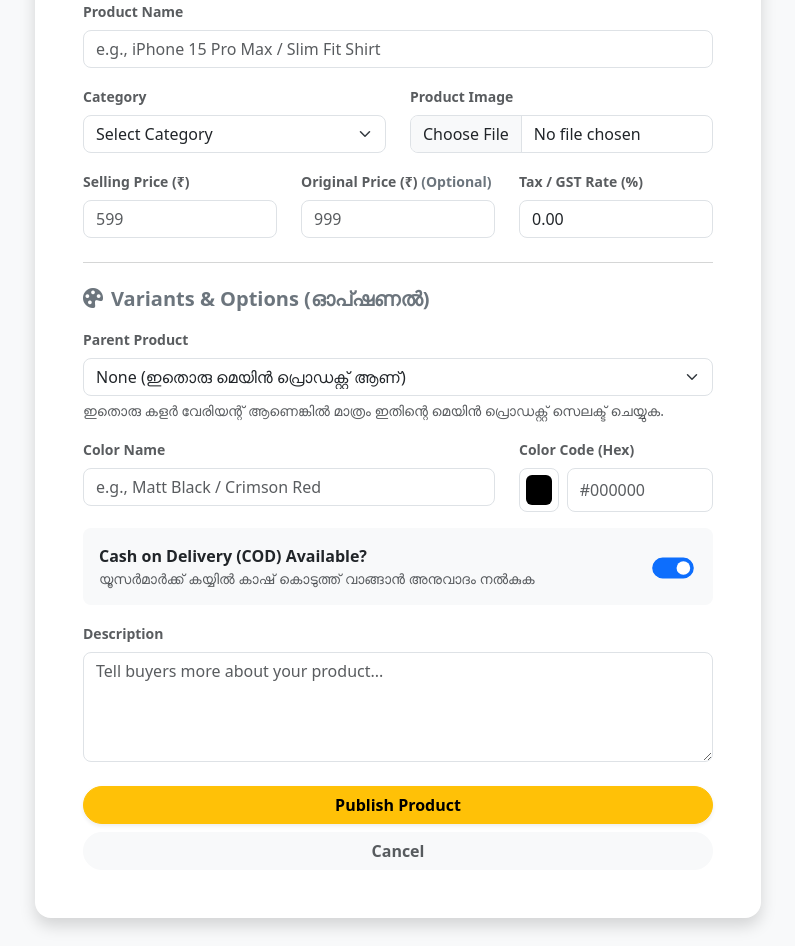
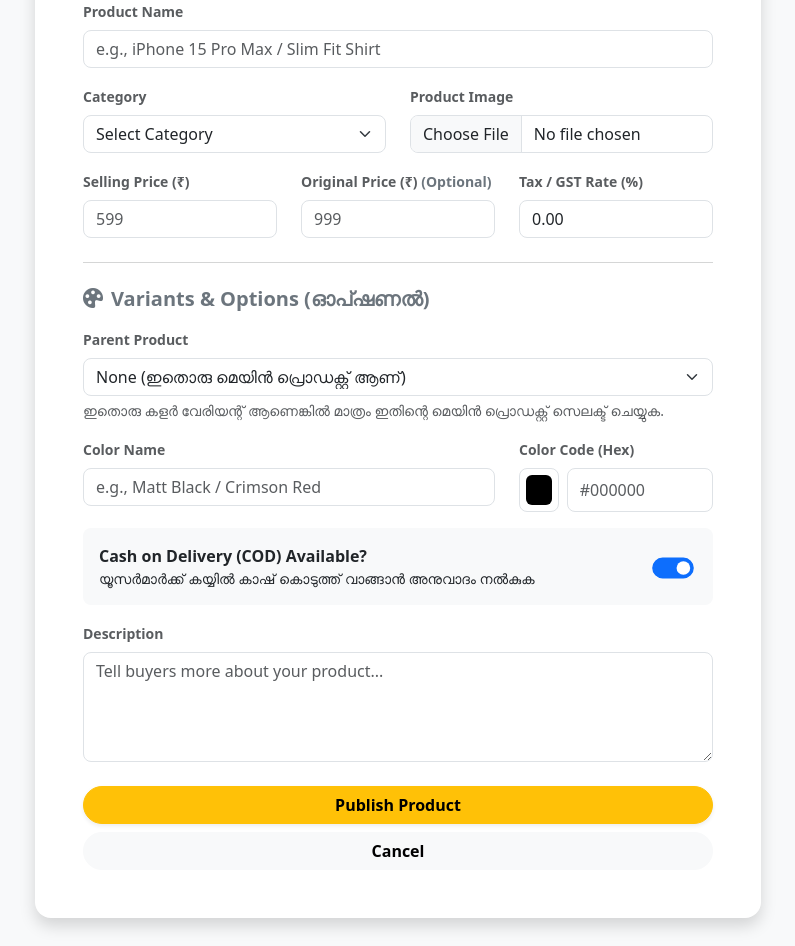
Before and after one commit to nihalyp/Rincart, a Django app: template rincartapp/templates/seller/add_product.html in a window 1280 px wide. Shown: the part 313-1259 px from the top of the page, without its empty margins (242-1037 px from the left). Run offline with Django 5.2, Linux system fonts and the light colour scheme; the template is opened without the code that fills it, so the values that code supplies are empty.

Commit message:
Update heading and button styles in add_product.html

```diff
--- a/rincartapp/templates/seller/add_product.html
+++ b/rincartapp/templates/seller/add_product.html
@@ -4,7 +4,7 @@
 {% block content %}
 <div class="container my-5" style="max-width: 750px;">
     <div class="card border-0 shadow p-4 p-sm-5 bg-white" style="border-radius: 16px;">
-        <h3 class="fw-bold text-dark mb-4 text-center">
+        <h3 class="fw-bold mb-4 text-center">
             <i class="bi bi-plus-circle text-warning me-2"></i>Add New Product
         </h3>
 
@@ -87,7 +87,7 @@
             <div class="mb-3 form-check form-switch p-3 bg-light rounded-3 ms-0 d-flex align-items-center justify-content-between">
                 <div>
                     <label class="form-check-label fw-semibold text-dark mb-0" for="codSwitch">Cash on Delivery (COD) Available?</label>
-                    <div class="small text-muted">യൂസർമാർക്ക് കയ്യിൽ കാഷ് കൊടുത്ത് വാങ്ങാൻ അനുവാദം നൽകുക</div>
+                    <div class="small ">യൂസർമാർക്ക് കയ്യിൽ കാഷ് കൊടുത്ത് വാങ്ങാൻ അനുവാദം നൽകുക</div>
                 </div>
                 <input class="form-check-input me-2" type="checkbox" name="is_cod_available" id="codSwitch" checked style="transform: scale(1.3);">
             </div>
@@ -100,7 +100,7 @@
             <!-- Buttons -->
             <div class="d-grid gap-2">
                 <button type="submit" class="btn btn-warning fw-bold py-2.5 rounded-pill shadow-sm">Publish Product</button>
-                <a href="{% url 'seller_dashboard' %}" class="btn btn-light text-muted fw-bold py-2.5 rounded-pill">Cancel</a>
+                <a href="{% url 'seller_dashboard' %}" class="btn btn-light  fw-bold py-2.5 rounded-pill">Cancel</a>
             </div>
         </form>
     </div>
```
